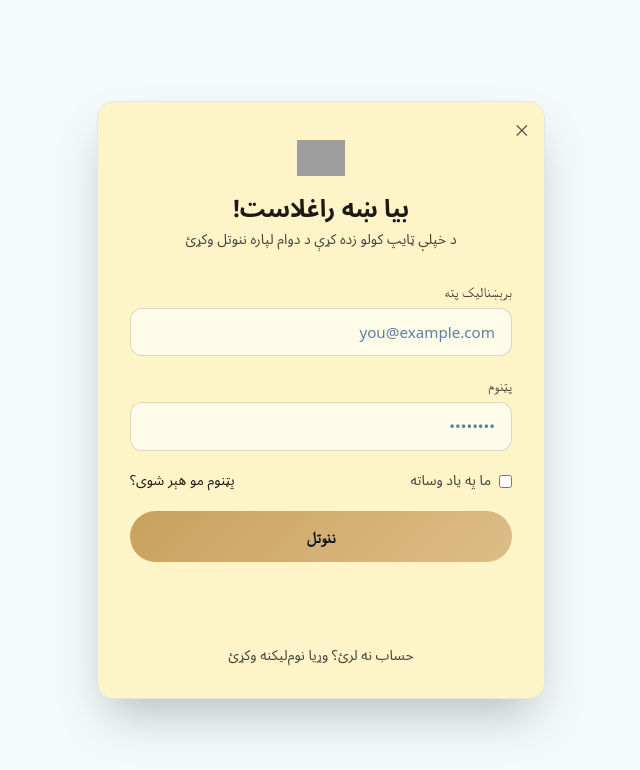
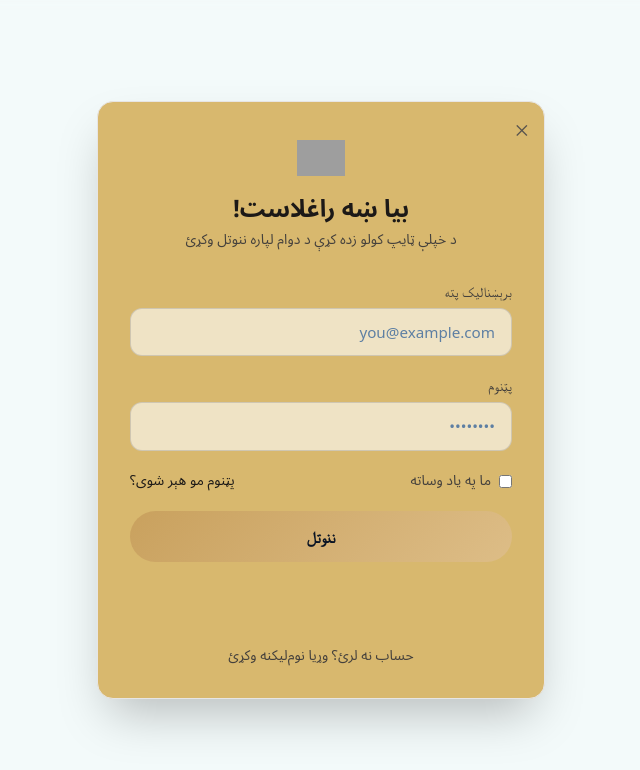
Before and after one commit to FazlahmadHotaki/Typeing-Project, a React (Vite) app: page /login in a window 1280 px wide. Shown: the top 770 px of the page, without its empty margins (319-959 px from the left). Built offline with nearby package versions, Linux system fonts and the light colour scheme; grey boxes are pictures that could not be loaded.

Commit message:
fajdklfad

```diff
--- a/src/components/Login.jsx
+++ b/src/components/Login.jsx
@@ -155,7 +155,7 @@ const Login = ({ onClose, onSwitchToSignup, setUser, showGetStarted }) => {
   return (
     <div className="fixed inset-0 z-50 flex items-center justify-center text-stone-900 backdrop-blur-sm">
 
-      <div className="relative mx-4 w-full max-w-md rounded-2xl border border-stone-200 bg-[#fdf4c7] p-8 shadow-2xl">
+      <div className="relative mx-4 w-full max-w-md rounded-2xl border border-stone-200 bg-[#d8b86e] p-8 shadow-2xl">
 
         {/* Close Button */}
         <button
```
